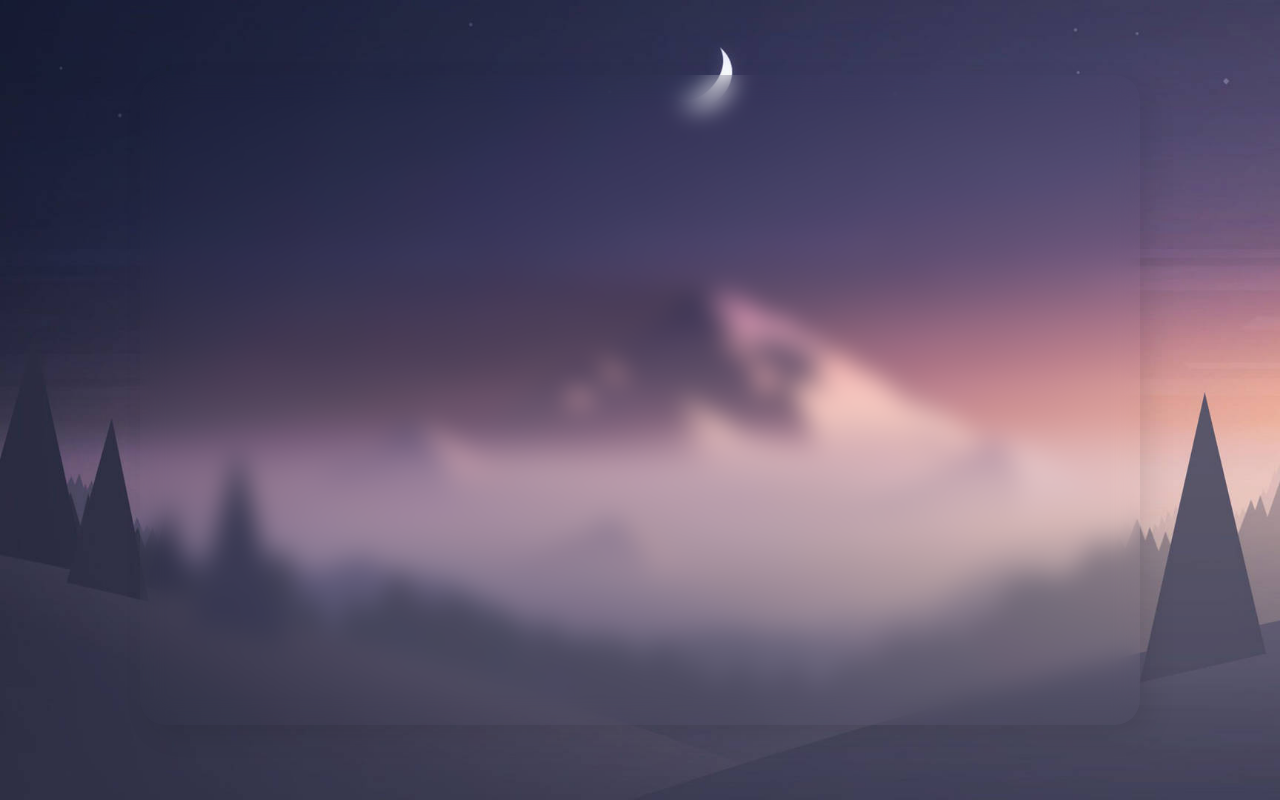
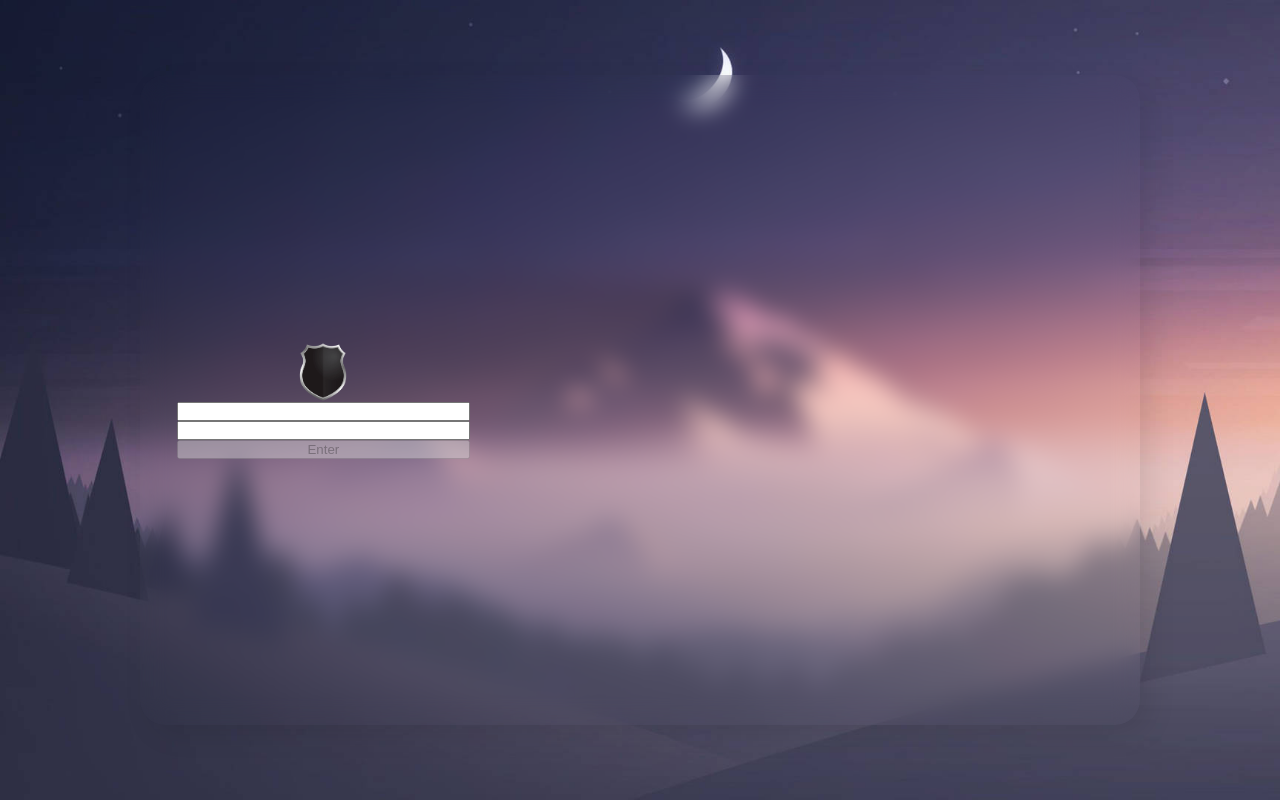
Before and after one commit to henriquesimon/ng-login-page, an Angular app: page / in a window 1280 px wide. Built offline with nearby package versions, Linux system fonts and the light colour scheme.

Commit message:
feat: feat: add login form with validations

```diff
--- a/src/app/app.html
+++ b/src/app/app.html
@@ -1,5 +1,7 @@
 <div class="container">
-    <div class="left-side"></div>
+    <div class="left-side">
+        <app-login-form-component/>
+    </div>
     <div class="right-side"></div>
 </div>
 
--- a/src/app/app.ts
+++ b/src/app/app.ts
@@ -1,9 +1,10 @@
 import { Component, signal } from '@angular/core';
 import { RouterOutlet } from '@angular/router';
+import { LoginFormComponent } from "./components/login-form-component/login-form-component";
 
 @Component({
   selector: 'app-root',
-  imports: [RouterOutlet],
+  imports: [RouterOutlet, LoginFormComponent],
   templateUrl: './app.html',
   styleUrl: './app.scss'
 })
--- a/src/app/components/login-form-component/login-form-component.html
+++ b/src/app/components/login-form-component/login-form-component.html
@@ -1 +1,7 @@
-<p>login-form-component works!</p>
+<img src="assets/images/logo.png" alt="">
+
+<form [formGroup]="form" (ngSubmit)="onSubmit()">
+    <input type="email" formControlName="email">
+    <input type="password" formControlName="password">
+    <button type="submit" [disabled]="form.invalid">Enter</button>
+</form>
--- a/src/app/components/login-form-component/login-form-component.scss
+++ b/src/app/components/login-form-component/login-form-component.scss
@@ -0,0 +1,18 @@
+:host {
+    align-items: center;
+    justify-content: center;
+    display: flex;
+    flex-direction: column;
+    height: 100%
+}
+
+img {
+    width: 60px;
+    height: 60px;
+}
+
+form {
+    display: flex;
+    flex-direction: column;
+     width: 80%;
+}
--- a/src/app/components/login-form-component/login-form-component.ts
+++ b/src/app/components/login-form-component/login-form-component.ts
@@ -1,11 +1,27 @@
 import { Component } from '@angular/core';
+import { FormGroup, FormControl, ReactiveFormsModule, Validators } from '@angular/forms'
 
 @Component({
   selector: 'app-login-form-component',
-  imports: [],
+  imports: [ReactiveFormsModule],
   templateUrl: './login-form-component.html',
   styleUrl: './login-form-component.scss',
 })
 export class LoginFormComponent {
+  form = new FormGroup({
+    email: new FormControl('', [
+      Validators.required,
+      Validators.email,
+    ]),
+    password: new FormControl('', [
+      Validators.required,
+      Validators.minLength(6),
+    ]),
+  });
 
+  onSubmit() {
+    if (this.form.valid) {
+      console.log(this.form.value);
+    }
+  }
 }
--- a/src/styles.scss
+++ b/src/styles.scss
@@ -6,7 +6,7 @@
 
 body {
     height: 100vh;
-    background-image: url('assets/background.jpg');
+    background-image: url('assets/images/background.jpg');
     background-size: cover;
     background-repeat: no-repeat;
     display: flex;
```
Also changed, not shown: src/assets/images/background.jpg (renamed from src/assets/background.jpg), src/assets/images/logo.png (added).
